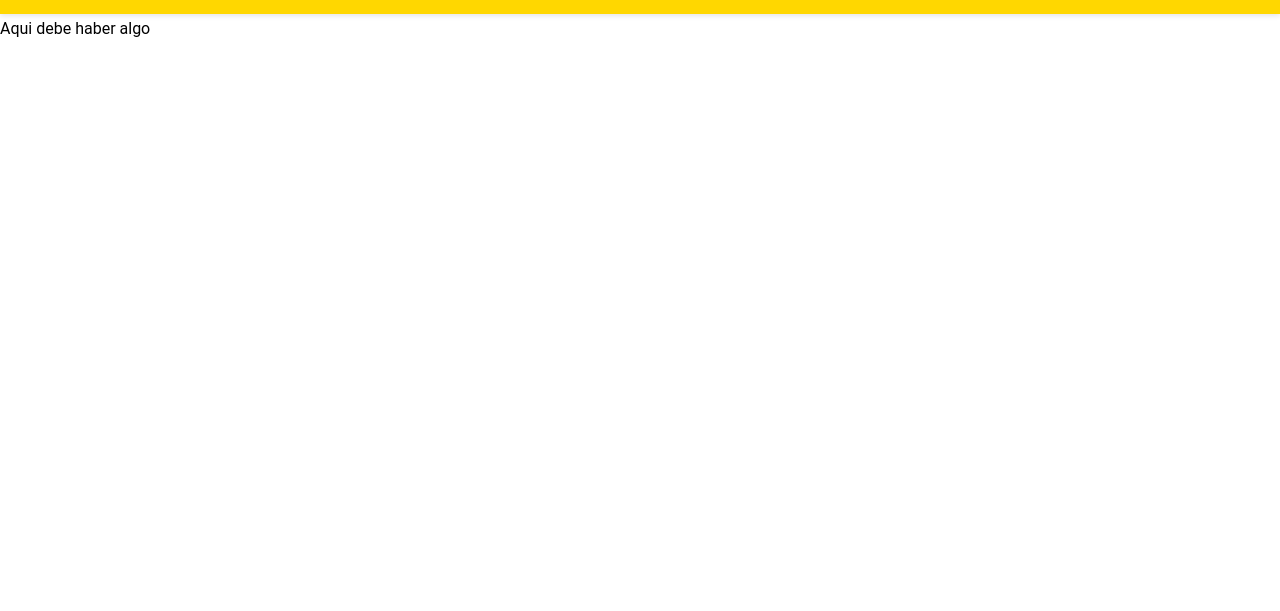
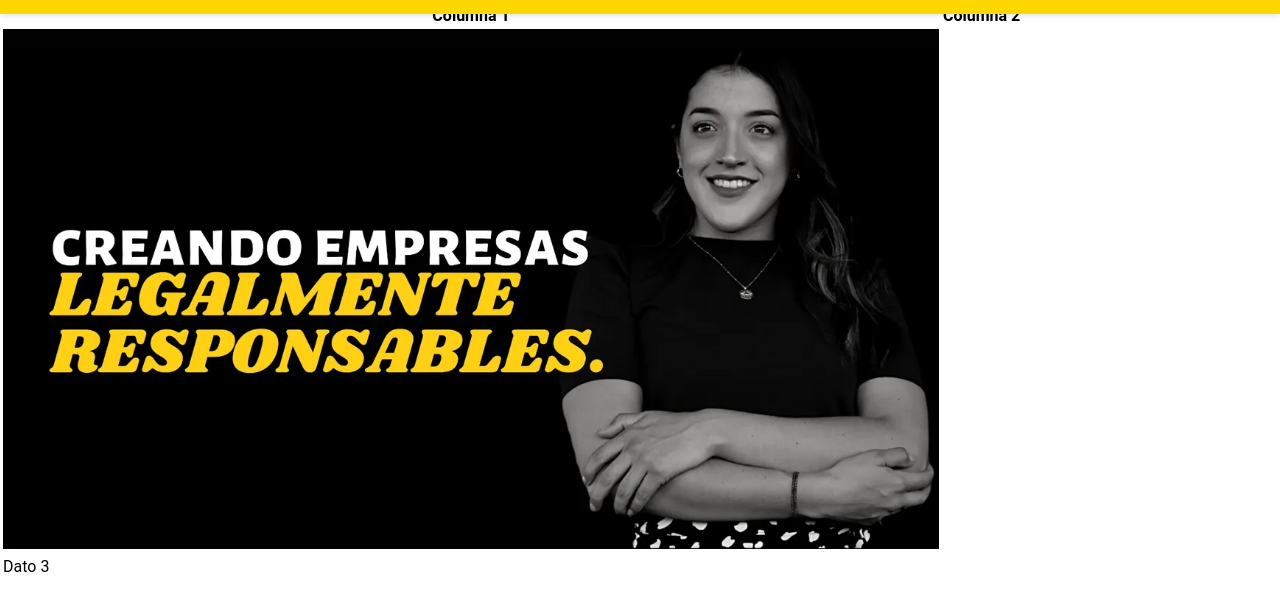
Before and after one commit to Bnjsa/breva, a plain HTML site: page index.html in a window 1280 px wide. Shown: the part 97-708 px from the top of the page. Drawn offline with Linux system fonts and the light colour scheme.

Commit message:
tulip 2.0

```diff
--- a/index.html
+++ b/index.html
@@ -17,8 +17,18 @@
 
 </header>
 <body>
-
-<p>Aqui debe haber algo</p>
+  <table>
+    <tr>
+      <th>Columna 1</th>
+      <th>Columna 2</th>
+    </tr>
+    <tr>
+      <td><img src="img/lema .png"></td>
+    </tr>
+    <tr>
+      <td>Dato 3</td>
+    </tr>
+  </table>
 
 
 
```
Also changed, not shown: img/lema .png (added).
